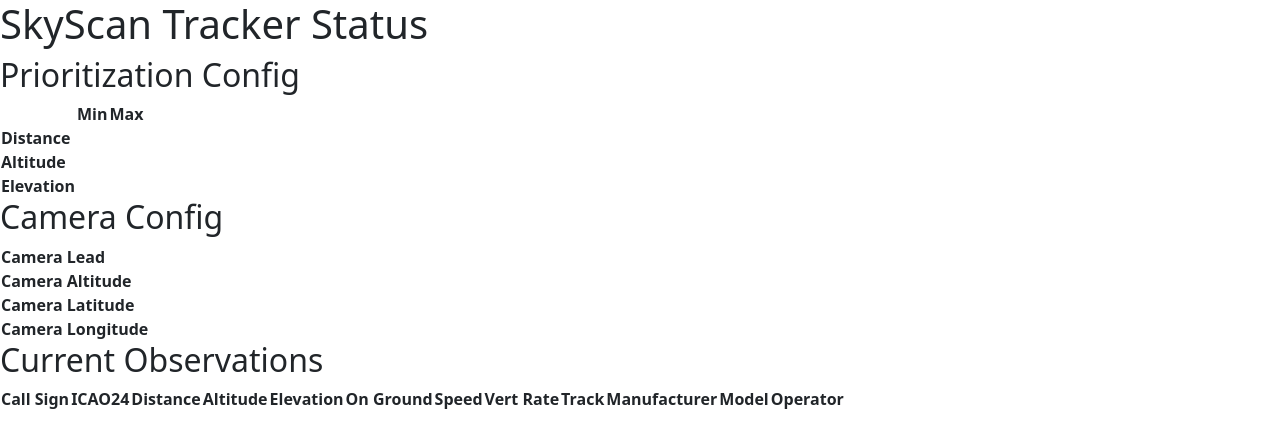
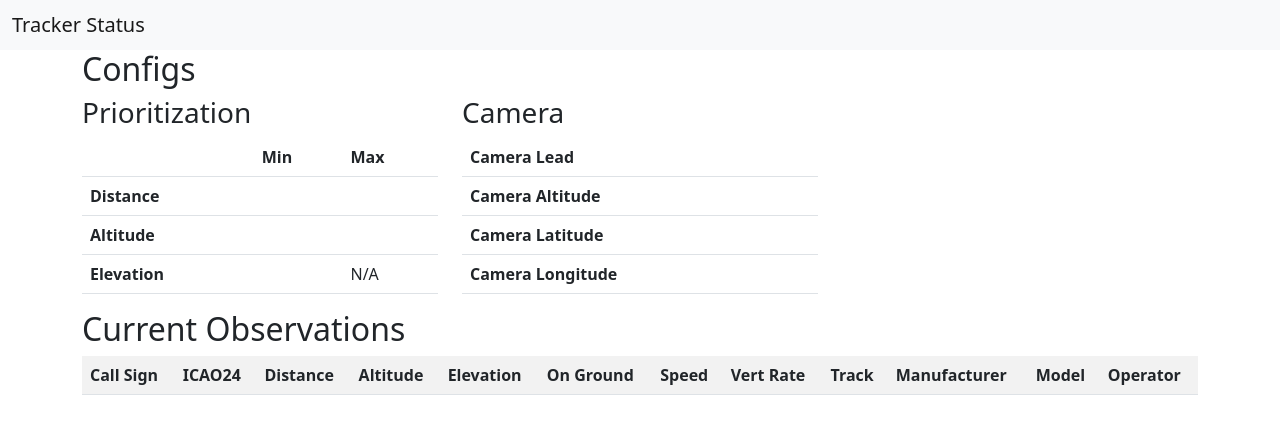
Before and after one commit to IQTLabs/SkyScan, a Flask app: template tracker/templates/index.html in a window 1280 px wide. Shown: the top 448 px of the page. Run offline with Flask 2, Linux system fonts and the light colour scheme; the template is opened without the code that fills it, so the values that code supplies are empty; parts of the project's set-up code (start-up, migrations or seed data) failed here and were passed over; some libraries are stand-ins or nearby versions.

Commit message:
added some style

```diff
--- a/tracker/templates/index.html
+++ b/tracker/templates/index.html
@@ -1,73 +1,90 @@
 <html>
+
 <head>
     <title>{{ title }}</title>
-        <link href="/static/css/bootstrap.min.css" rel="stylesheet" >
+    <link href="/static/css/bootstrap.min.css" rel="stylesheet">
 </head>
+
 <body>
-        <h1>SkyScan Tracker Status</h1>
-        <h2>Prioritization Config</h2>
-        <table>
+    <nav class="navbar navbar-light bg-light">
+        <div class="container-fluid">
+          <span class="navbar-brand mb-0 h1">Tracker Status</span>
+        </div>
+      </nav>
+    <div class="container">
+
+        <h2>Configs</h2>
+        <div class="row justify-content-start">
+            <div class="col-4">
+
+                <h3>Prioritization</h3>
+                <table class="table">
                     <tr>
-                <th></th>
-                <th>Min</th>
-                <th>Max</th>
+                        <th scope="col"></th>
+                        <th scope="col">Min</th>
+                        <th scope="col">Max</th>
                     </tr>
                     <tr>
-                <th>Distance</th>
+                        <th scope="row">Distance</th>
                         <td>{{config["min_distance"]}}</td>
                         <td>{{config["max_distance"]}}</td>
                     </tr>
                     <tr>
-                <th>Altitude</th>
+                        <th scope="row">Altitude</th>
                         <td>{{config["min_altitude"]}}</td>
                         <td>{{config["max_altitude"]}}</td>
                     </tr>
                     <tr>
-                <th>Elevation</th>
+                        <th scope="row">Elevation</th>
                         <td>{{config["min_elevation"]}}</td>
+                        <td>N/A</td>
                     </tr>
                 </table>
+            </div>
+            <div class="col-4">
 
-        <h2>Camera Config</h2>
-        <table>
+                <h3>Camera</h3>
+                <table class="table">
                     <tr>
-                <th>Camera Lead</th>
+                        <th scope="row">Camera Lead</th>
                         <td>{{config["camera_lead"]}}</td>
                     </tr>
                     <tr>
-                <th>Camera Altitude</th>
+                        <th scope="row">Camera Altitude</th>
                         <td>{{config["camera_altitude"]}}</td>
                     </tr>
                     <tr>
-                <th>Camera Latitude</th>
+                        <th scope="row">Camera Latitude</th>
                         <td>{{config["camera_latitude"]}}</td>
                     </tr>
                     <tr>
-                <th>Camera Longitude</th>
+                        <th scope="row">Camera Longitude</th>
                         <td>{{config["camera_longitude"]}}</td>
                     </tr>
                 </table>
+            </div>
+        </div>
 
 
     <h2>Current Observations</h2>
-        <table>
+    <table class="table table-striped">
         <tr>
-             <th>Call Sign</th>
-             <th>ICAO24</th>
-             <th>Distance</th>
-             <th>Altitude</th>
-             <th>Elevation</th>
-             <th>On Ground</th>
-             <th>Speed</th>
-             <th>Vert Rate</th>
-             <th>Track</th>
-             <th>Manufacturer</th>
-             <th>Model</th>
-             <th>Operator</th>
+            <th scope="col">Call Sign</th>
+            <th scope="col">ICAO24</th>
+            <th scope="col">Distance</th>
+            <th scope="col">Altitude</th>
+            <th scope="col">Elevation</th>
+            <th scope="col">On Ground</th>
+            <th scope="col">Speed</th>
+            <th scope="col">Vert Rate</th>
+            <th scope="col">Track</th>
+            <th scope="col">Manufacturer</th>
+            <th scope="col">Model</th>
+            <th scope="col">Operator</th>
         </tr>
         {% for observation in observations: %}
         {% if tracking == observation["_Observation__icao24"]: %}
-            <tr style="font-weight: bolder; background-color: lightgreen;">
+        <tr class="table-success">
             {% else %}
         <tr>
             {% endif %}
@@ -77,23 +94,26 @@
 
             {% if config["max_distance"] != None and config["max_distance"] < observation["_Observation__distance"]: %}
                 <td style="color: red;">
-        {% elif config["min_distance"] != None and config["min_distance"] > observation["_Observation__distance"]: %}
+                {% elif config["min_distance"] != None and config["min_distance"] >
+                observation["_Observation__distance"]: %}
                 <td style="color: red;">
                     {% else %}
                 <td style="color: green;">
                     {% endif %}
                     {{ observation["_Observation__distance"]|int }}</td>
 
-        {% if config["max_altitude"] != None and config["max_altitude"] < observation["_Observation__altitude"]: %}
-            <td style="color: red;">
-        {% elif config["min_altitude"] != None and config["min_altitude"] > observation["_Observation__altitude"]: %}
+                {% if config["max_altitude"] != None and config["max_altitude"] < observation["_Observation__altitude"]:
+                    %} <td style="color: red;">
+                    {% elif config["min_altitude"] != None and config["min_altitude"] >
+                    observation["_Observation__altitude"]: %}
                     <td style="color: red;">
                         {% else %}
                     <td style="color: green;">
                         {% endif %}
                         {{ observation["_Observation__altitude"]|int }}</td>
 
-        {% if config["min_elevation"] != None and config["min_elevation"] > observation["_Observation__elevation"]: %}
+                    {% if config["min_elevation"] != None and config["min_elevation"] >
+                    observation["_Observation__elevation"]: %}
                     <td style="color: red;">
                         {% else %}
                     <td style="color: green;">
@@ -116,6 +136,8 @@
         </tr>
         {% endfor %}
     </table>
+</div>
     <script src="/js/bootstrap.bundle.min.js"></script>
 </body>
+
 </html>
```
Lines whose indentation alone changed are shown as unchanged.
